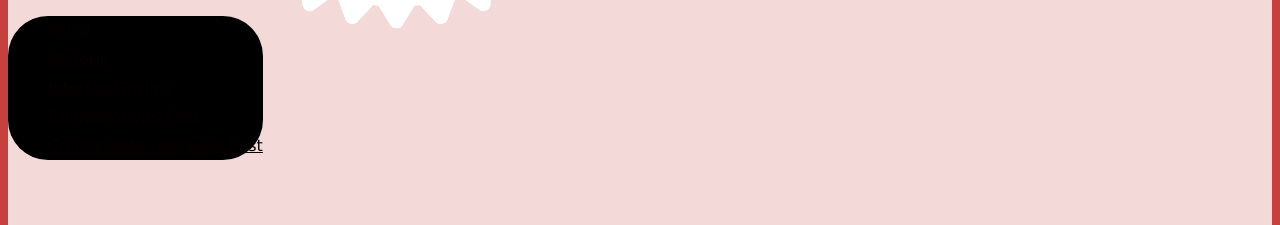
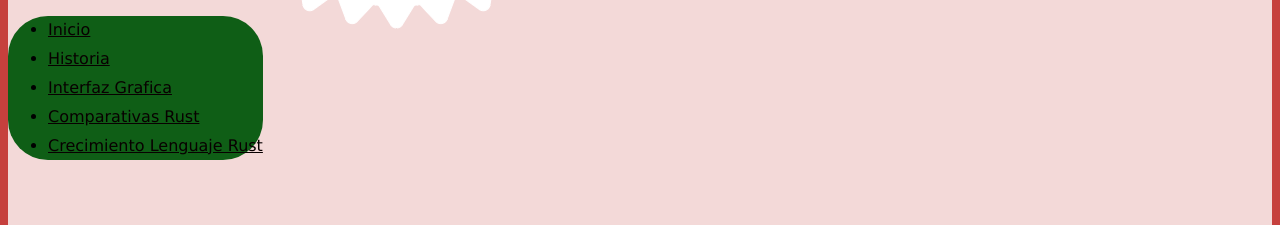
Before and after one commit to uo265578/sew2022, a plain HTML site: page S1/index.html in a window 1280 px wide. Shown: the part 575-800 px from the top of the page. Drawn offline with Linux system fonts and the light colour scheme; files whose address does not match are found by name.

Commit message:
Add files via upload

```diff
--- a/S1/estilo/estilo.css
+++ b/S1/estilo/estilo.css
@@ -40,7 +40,7 @@ nav {
 ul {
     border-width: 0.5em;
     border-radius: 2.5em;
-    background-color: #000000;
+    background-color: #0f5e16;
 }
 
 a {
```
